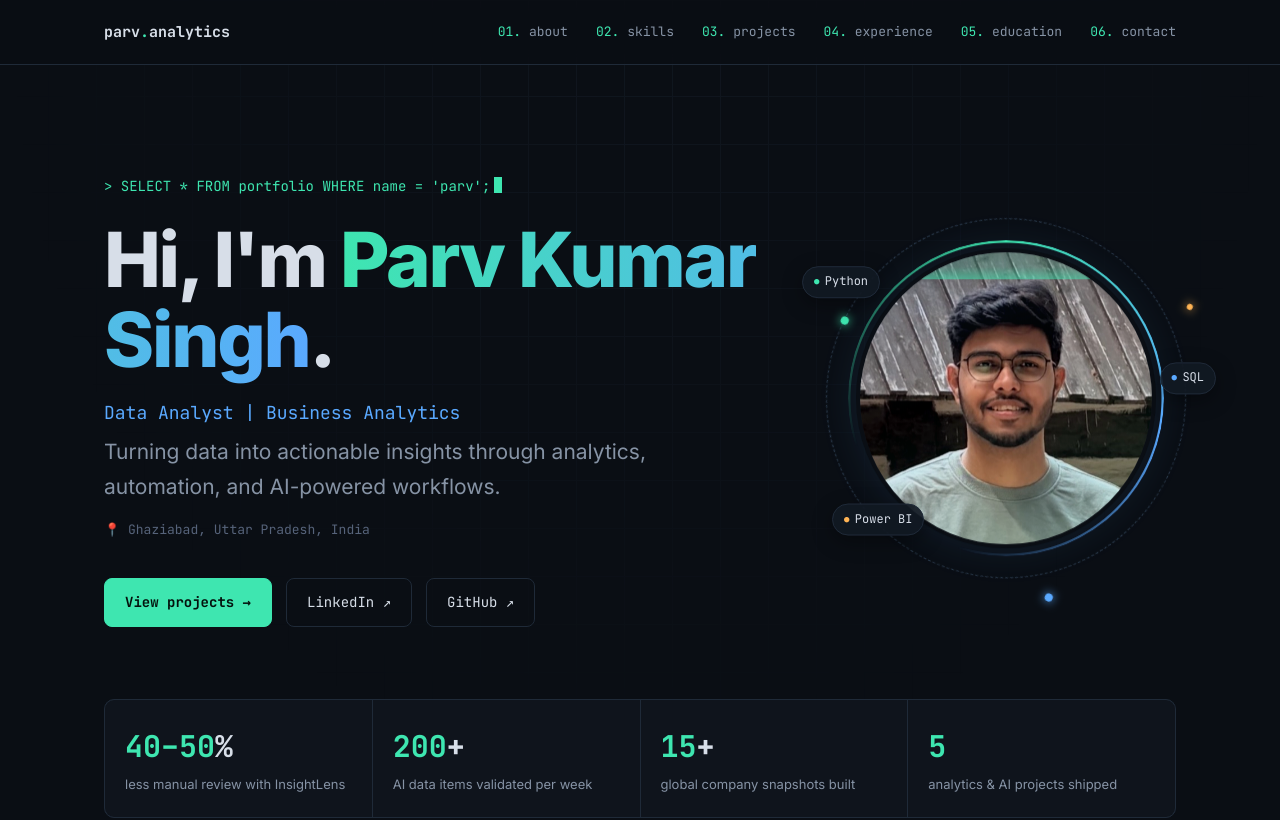
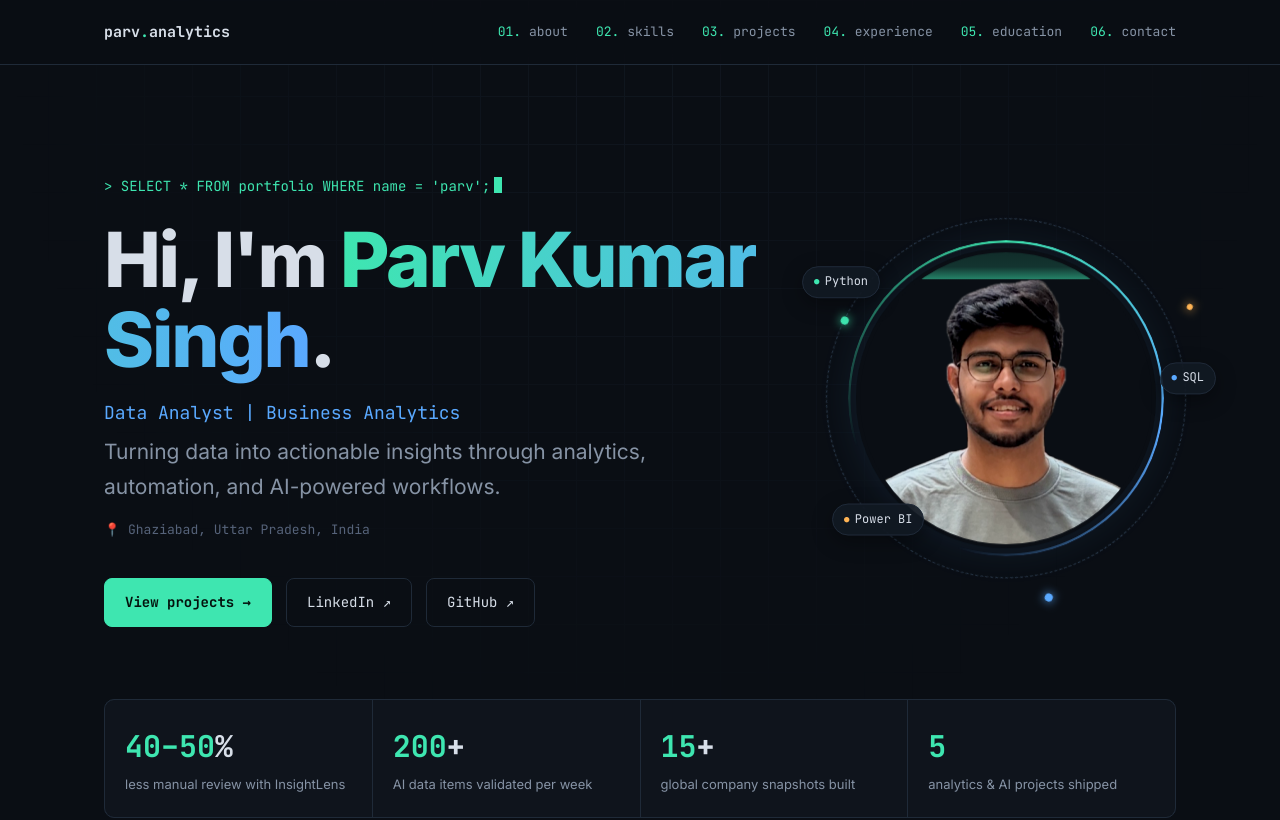
Before and after one commit to parvkumarsingh/portfolio, a plain HTML site: page index.html in a window 1280 px wide. Shown: the top 820 px of the page. Drawn offline with Linux system fonts and the light colour scheme.

Commit message:
Use background-removed avatar on site background color
Co-Authored-By: Claude Opus 5.5 <noreply@anthropic.com>

```diff
--- a/index.html
+++ b/index.html
@@ -101,13 +101,9 @@ h1 .grad{background:linear-gradient(90deg,var(--accent),var(--accent-2));-webkit
 .avatar-orbit i:nth-child(1){top:-4px;left:calc(50% - 4px)}
 .avatar-orbit i:nth-child(2){bottom:14%;left:4%;background:var(--accent-2);box-shadow:0 0 10px var(--accent-2)}
 .avatar-orbit i:nth-child(3){bottom:14%;right:4%;width:6px;height:6px;background:var(--warn);box-shadow:0 0 10px var(--warn)}
-.avatar-photo{position:relative;width:100%;height:100%;border-radius:50%;overflow:hidden;border:4px solid var(--bg);background:var(--panel)}
+.avatar-photo{position:relative;width:100%;height:100%;border-radius:50%;overflow:hidden;border:4px solid var(--bg);background:var(--bg)}
 .avatar-photo img{width:100%;height:100%;object-fit:cover;display:block;filter:saturate(.9) contrast(1.04);transition:transform .5s ease}
 .avatar:hover .avatar-photo img{transform:scale(1.06)}
-.avatar-photo::before{ /* subtle tint */
-  content:"";position:absolute;inset:0;z-index:1;pointer-events:none;
-  background:linear-gradient(160deg,rgba(90,169,255,.10),transparent 45%,rgba(62,230,176,.14));
-}
 .avatar-photo::after{ /* scan line */
   content:"";position:absolute;left:0;right:0;height:28%;top:-30%;z-index:2;pointer-events:none;
   background:linear-gradient(180deg,transparent,rgba(62,230,176,.18) 85%,rgba(62,230,176,.55) 100%);
@@ -330,7 +326,7 @@ footer{border-top:1px solid var(--line);padding:30px 0;text-align:center;font-fa
       <div class="avatar-orbit"><i></i><i></i><i></i></div>
       <div class="avatar-ring"></div>
       <div class="avatar-photo">
-        <img src="assets/avatar.jpg" alt="Portrait of Parv Kumar Singh" width="520" height="520">
+        <img src="assets/avatar.png" alt="Portrait of Parv Kumar Singh" width="520" height="520">
       </div>
       <span class="float-chip c1">Python</span>
       <span class="float-chip c2">SQL</span>
```
Also changed, not shown: assets/avatar.jpg (deleted), assets/avatar.png (added).
